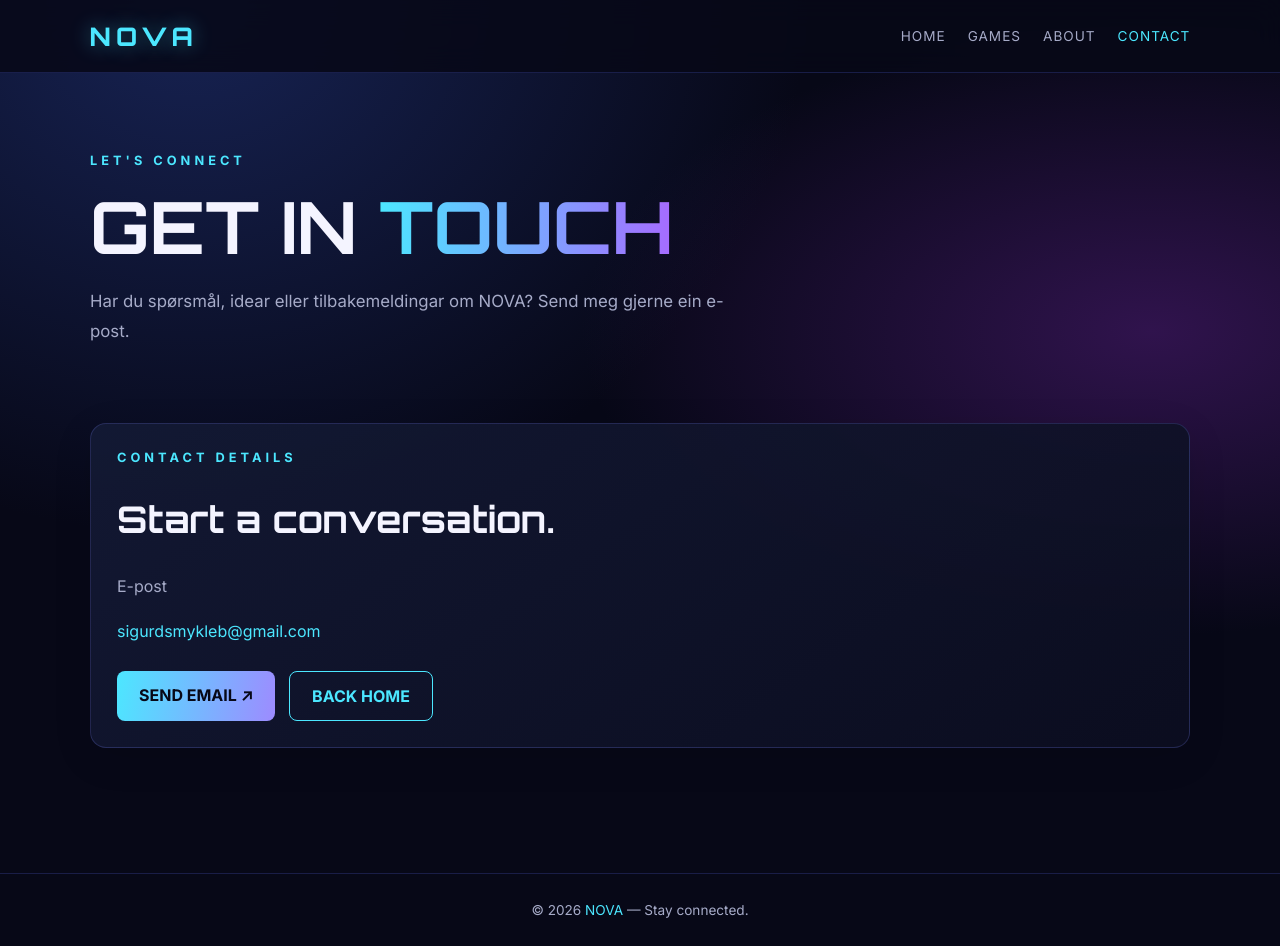
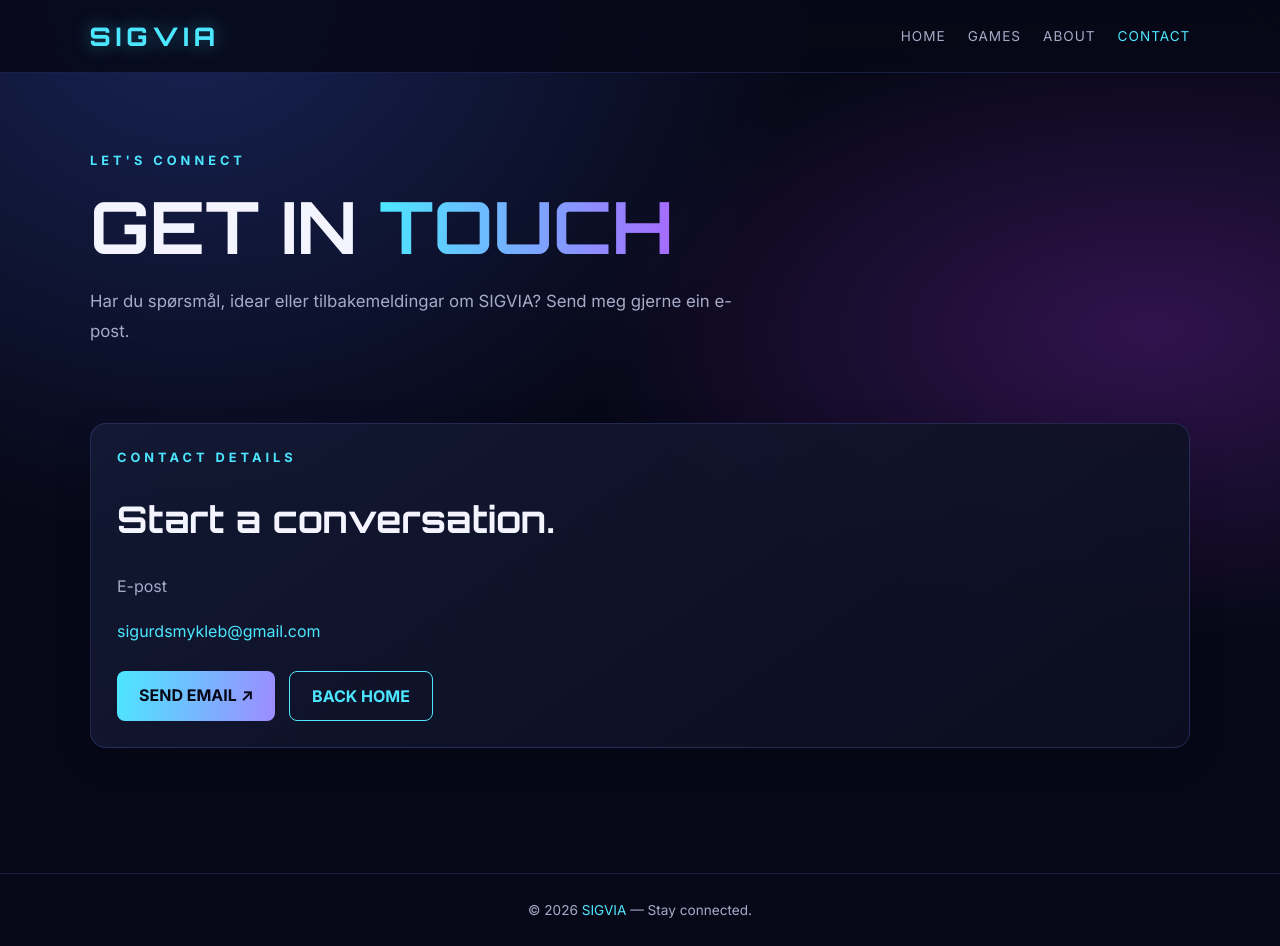
Before and after one commit to sigurdsmykleb-dotcom/nova, a plain HTML site: page contact.html in a window 1280 px wide. Drawn offline with Linux system fonts and the light colour scheme.

Commit message:
Update contact page branding from NOVA to SIGVIA

```diff
--- a/contact.html
+++ b/contact.html
@@ -4,12 +4,12 @@
 <head>
   <meta charset="UTF-8">
   <meta name="viewport" content="width=device-width, initial-scale=1">
-  <title>NOVA | Contact</title>
+  <title>SIGVIA | Contact</title>
   <link rel="stylesheet" href="site.css">
 </head>
 <body>
   <header>
-    <a class="logo" href="index.html">NOVA</a>
+    <a class="logo" href="index.html">SIGVIA</a>
     <nav aria-label="Hovudmeny">
       <a href="index.html">HOME</a>
       <a href="games.html">GAMES</a>
@@ -23,7 +23,7 @@
       <div class="eyebrow">Let's connect</div>
       <h1>GET IN <span class="gradient-text">TOUCH</span></h1>
       <p class="intro">
-        Har du spørsmål, idear eller tilbakemeldingar om NOVA?
+        Har du spørsmål, idear eller tilbakemeldingar om SIGVIA?
         Send meg gjerne ein e-post.
       </p>
     </section>
@@ -42,6 +42,6 @@
     </section>
   </main>
 
-  <footer>© 2026 <span>NOVA</span> — Stay connected.</footer>
+  <footer>© 2026 <span>SIGVIA</span> — Stay connected.</footer>
 </body>
 </html>
```
